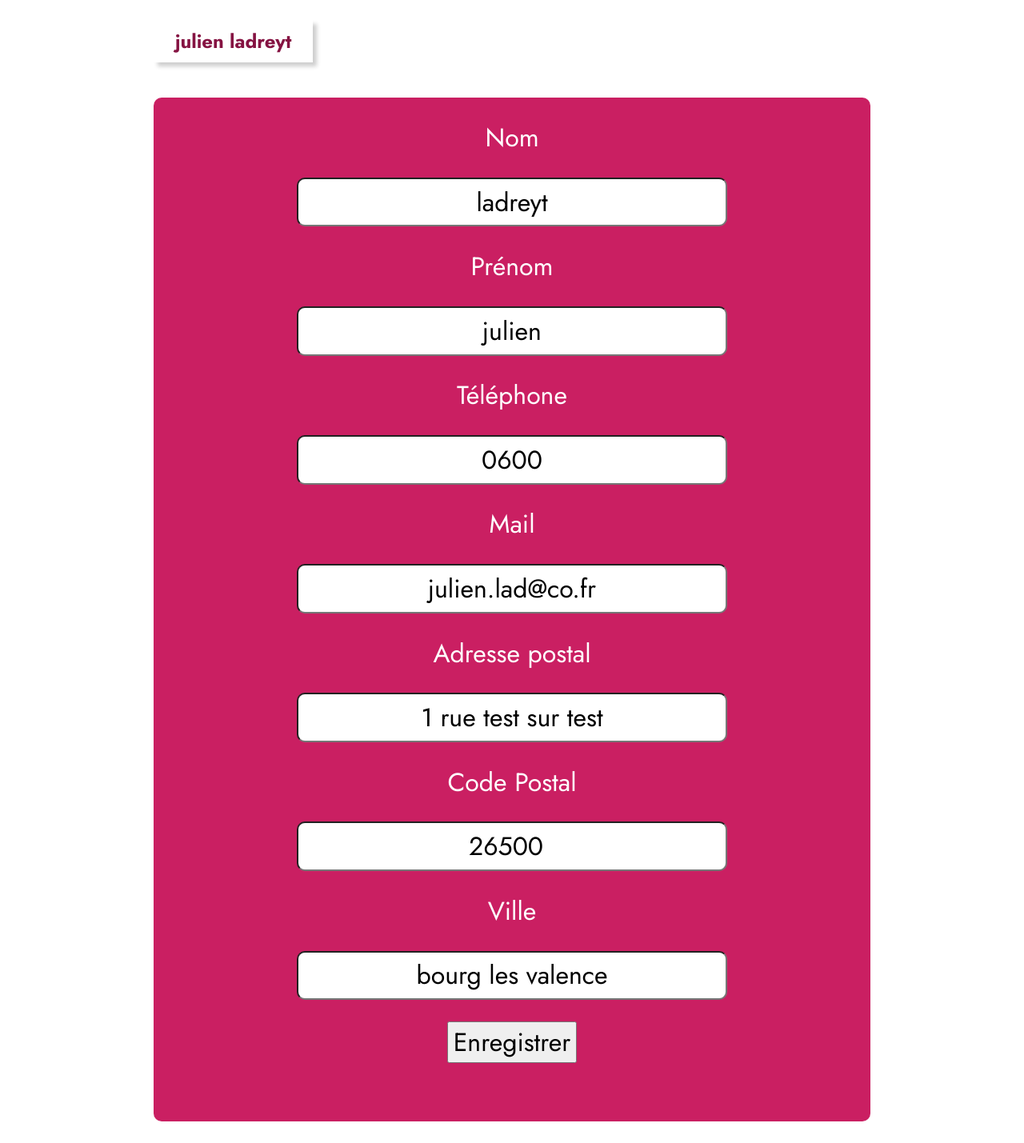
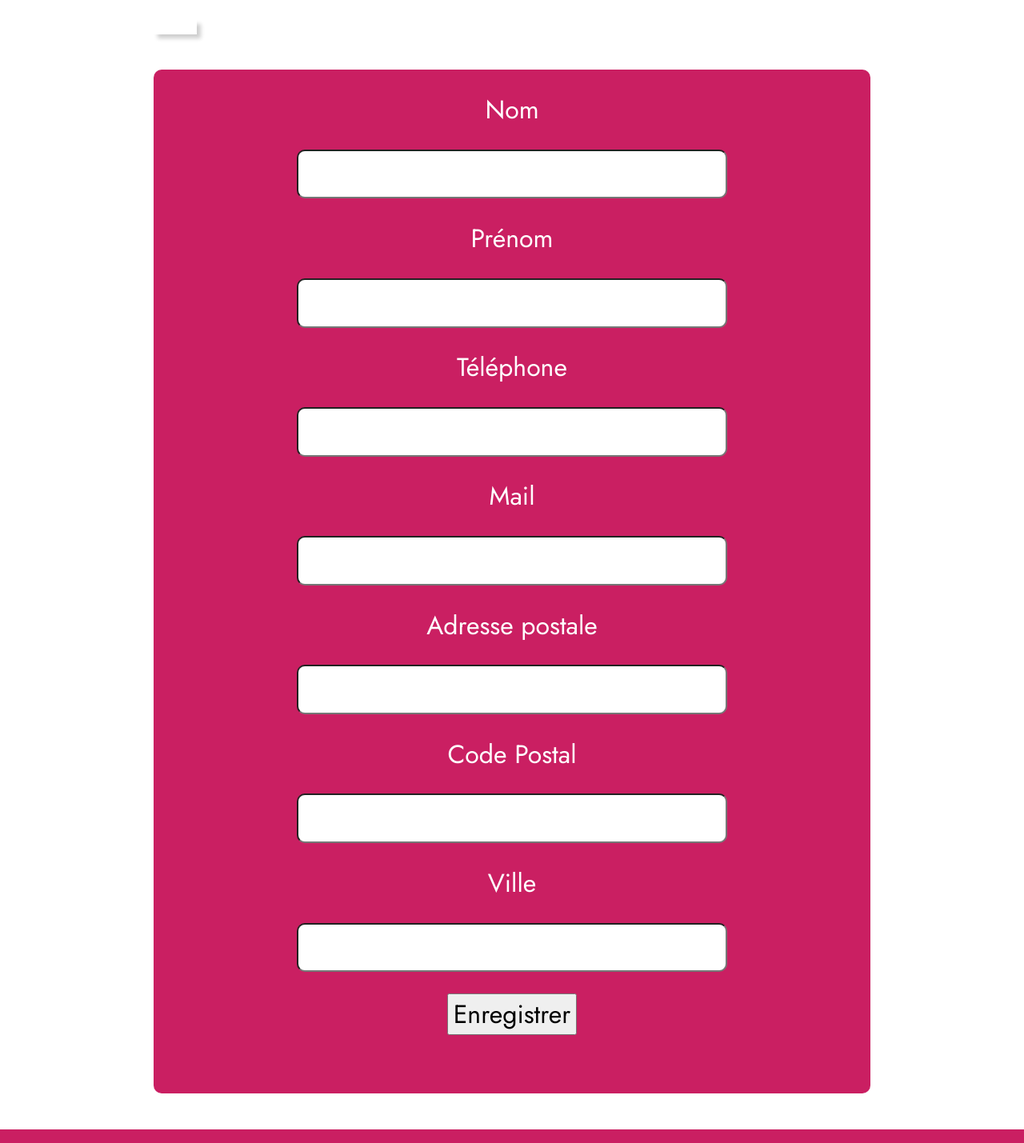
Before and after one commit to 121019/Externatic-, a React (Vite) app in the folder frontend/: page /espace/profil in a window 1280 px wide. Shown: the part 1185-2614 px from the top of the page at 80% size. Built offline with nearby package versions, Linux system fonts and the light colour scheme; no server answers.

Commit message:
corrections et suppressions

```diff
--- a/frontend/src/Navbar/Contact.jsx
+++ b/frontend/src/Navbar/Contact.jsx
@@ -22,9 +22,6 @@ function Contact() {
 
   const handleSubmit = (e) => {
     e.preventDefault();
-
-    // Envoyer le formulaire ou effectuer d'autres actions
-    // ...
 
     // Réinitialiser le formulaire après l'envoi
     setFormData({
--- a/frontend/src/Navbar/MonEspace.jsx
+++ b/frontend/src/Navbar/MonEspace.jsx
@@ -14,11 +14,11 @@ function MonEspace() {
           <Link to="/espace/profil" className="espace_section-bulle">
             <p>Mon profil</p>
           </Link>
-          <p className="espace_section-bulle">Mon profil publique</p>
-          <p className="espace_section-bulle">Mon CV</p>
+          <p className="espace_section-bulle">Mon profil public</p>
+          <p className="espace_section-bulle">Mon cv</p>
           <p className="espace_section-bulle">Mes offres d'emploi</p>
           <p className="espace_section-bulle">Mes candidatures</p>
-          <p className="espace_section-bulle">Paramètre</p>
+          <p className="espace_section-bulle">Paramètres</p>
         </div>
       </div>
     </>
--- a/frontend/src/Navbar/MonProfil.jsx
+++ b/frontend/src/Navbar/MonProfil.jsx
@@ -61,7 +61,7 @@ function MonProfil() {
                 // eslint-disable-next-line react/jsx-props-no-spreading
                 {...register("email")}
               />
-              <label htmlFor="adressePostal">Adresse postal</label>
+              <label htmlFor="adressePostal">Adresse postale</label>
               <input
                 id="adressePostal"
                 type="text"
--- a/frontend/src/components/HomePage.jsx
+++ b/frontend/src/components/HomePage.jsx
@@ -48,7 +48,7 @@ export default function HomePage() {
               Notre mission de connecter les bonnes personnes, commence avec des
               rencontres. Notre professionnalisme nous permet de construire de
               vraies relations. Nous mettons en place des équipes qui
-              représententles valeurs des entreprises sur le long-terme.
+              représentent les valeurs des entreprises sur le long-terme.
             </p>
           </div>
           <img src={imgValue} className="value_img" alt="Valeur" />
--- a/frontend/src/contexts/UserContext.jsx
+++ b/frontend/src/contexts/UserContext.jsx
@@ -5,13 +5,13 @@ const UserContext = createContext();
 
 export function UserContextProvider({ children }) {
   const [user, setUser] = useState({
-    firstname: "julien",
-    lastname: "ladreyt",
-    phone: "0600",
-    email: "julien.lad@co.fr",
-    adress: "1 rue test sur test",
-    postcode: "26500",
-    city: "bourg les valence",
+    firstname: "",
+    lastname: "",
+    phone: "",
+    email: "",
+    adress: "",
+    postcode: "",
+    city: "",
   });
   return (
     <UserContext.Provider
```
Also changed, not shown: 2 other files (tests, documents, lock files or other folders).
